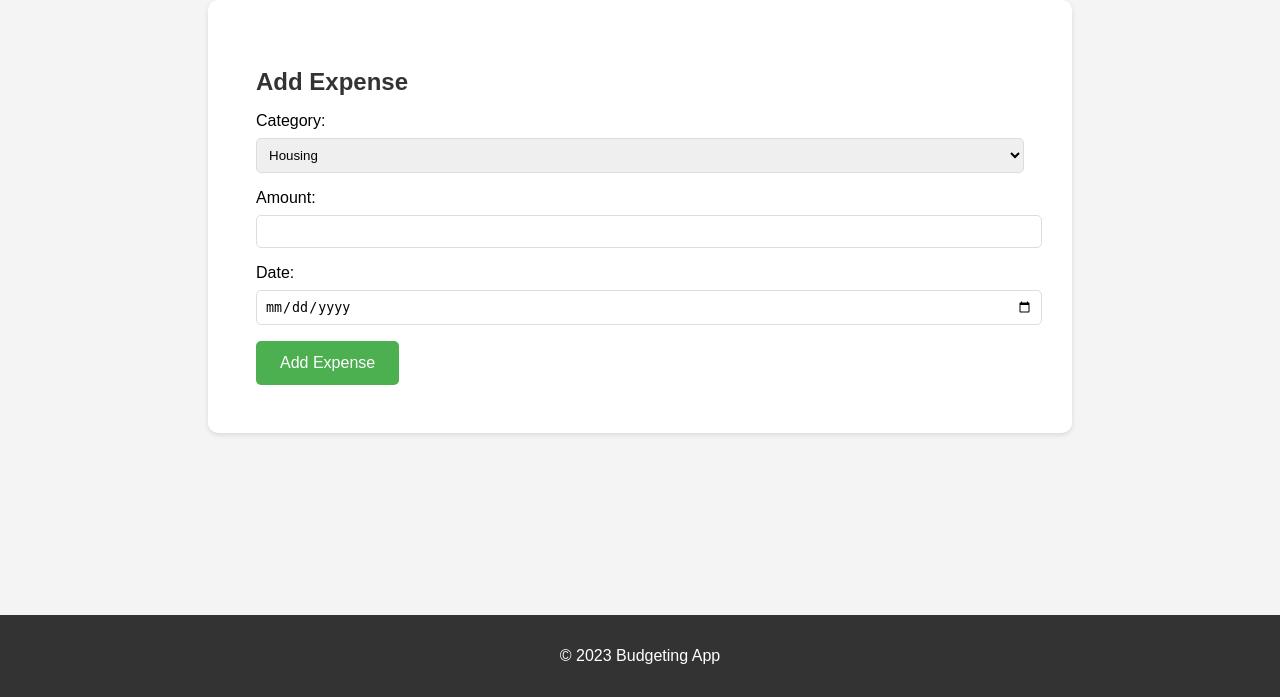
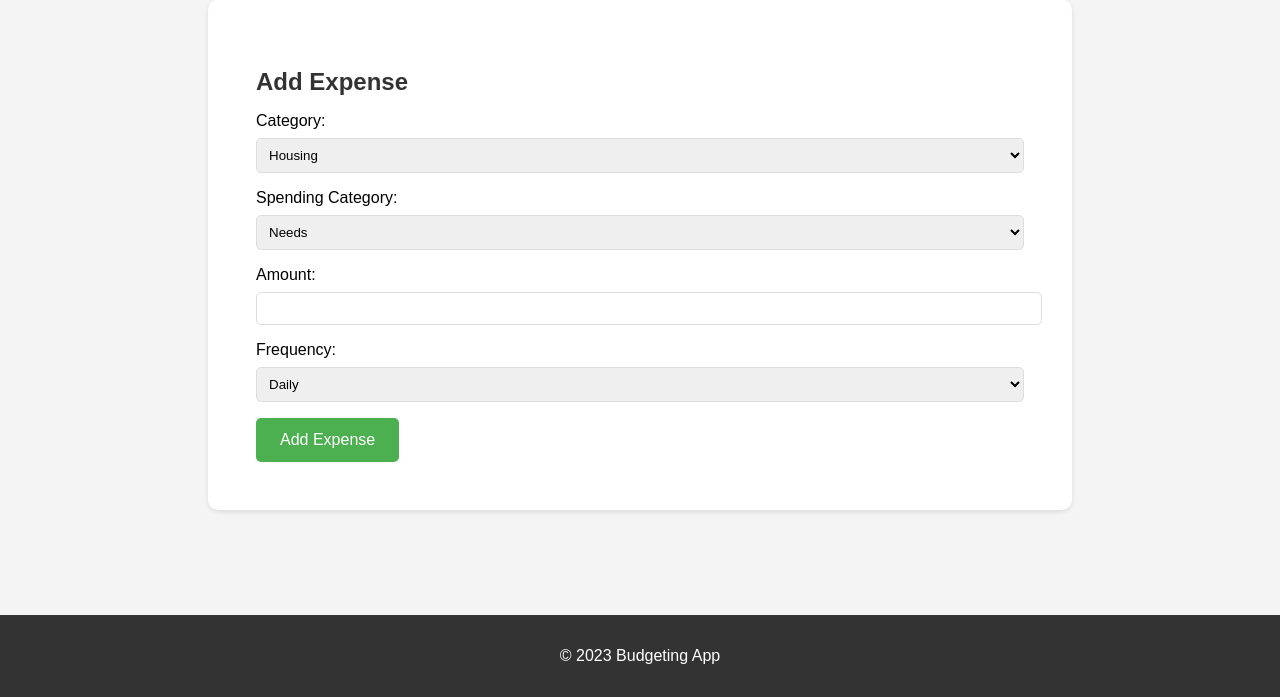
Before and after one commit to multilada/budapp, a Flask app: page /add_expense in a window 1280 px wide. Shown: the part 103-800 px from the top of the page. Run offline with Flask 3, Linux system fonts and the light colour scheme; the visitor is signed in with stand-in values (Sample User, id 1).

Commit message:
Fix expenses

```diff
--- a/app.py
+++ b/app.py
@@ -54,8 +54,9 @@ def create_tables():
           expense_id INTEGER PRIMARY KEY AUTOINCREMENT,
           user_id INTEGER,
           category TEXT NOT NULL,
+          spending_category TEXT NOT NULL,
           amount REAL NOT NULL,
-          date TEXT NOT NULL,
+          frequency TEXT NOT NULL,
           FOREIGN KEY (user_id) REFERENCES users(user_id)
       )
   """
@@ -92,10 +93,12 @@ def signup():
                 (username, password_hash),
             )
             conn.commit()
-            close_db(conn)
             return redirect(url_for("login"))
         except sqlite3.IntegrityError:
             return render_template("signup.html", error="Username already exists.")
+        finally:
+            close_db(conn)
+
     return render_template("signup.html")
 
 
@@ -174,14 +177,15 @@ def add_expense():
     if user_id:
         if request.method == "POST":
             category = request.form["category"]
+            spending_category = request.form["spending_category"]
             amount = request.form["amount"]
-            date = request.form["date"]
+            frequency = request.form["frequency"]
 
             conn = get_db_connection()
             cursor = conn.cursor()
             cursor.execute(
-                "INSERT INTO expenses (user_id, category, amount, date) VALUES (?, ?, ?, ?)",
-                (user_id, category, amount, date),
+                "INSERT INTO expenses (user_id, category, spending_category, amount, frequency) VALUES (?, ?, ?, ?, ?)",
+                (user_id, category, spending_category, amount, frequency),
             )
             conn.commit()
             close_db(conn)
--- a/templates/add_expense.html
+++ b/templates/add_expense.html
@@ -31,13 +31,29 @@
                 </div>
 
                 <div class="form-group">
+                    <label for="spending_category">Spending Category:</label>
+                    <select id="spending_category" name="spending_category" required>
+                        <option value="Needs">Needs</option>
+                        <option value="Wants">Wants</option>
+                        <option value="Savings">Savings</option>
+                    </select>
+                </div>
+
+                <div class="form-group">
                     <label for="amount">Amount:</label>
                     <input type="number" id="amount" name="amount" required>
                 </div>
 
                 <div class="form-group">
-                    <label for="date">Date:</label>
-                    <input type="date" id="date" name="date" required>
+                    <label for="frequency">Frequency:</label>
+                    <select id="frequency" name="frequency" required>
+                        <option value="Daily">Daily</option>
+                        <option value="Weekly">Weekly</option>
+                        <option value="Fortnightly">Fortnightly</option>
+                        <option value="Monthly">Monthly</option>
+                        <option value="Quarterly">Quarterly</option>
+                        <option value="Yearly">Yearly</option>
+                    </select>
                 </div>
 
                 <button type="submit" class="button">Add Expense</button>
--- a/templates/add_income.html
+++ b/templates/add_income.html
@@ -31,8 +31,11 @@
                 <div class="form-group">
                     <label for="frequency">Frequency:</label>
                     <select id="frequency" name="frequency" required>
+                        <option value="Daily">Daily</option>
                         <option value="Weekly">Weekly</option>
+                        <option value="Fortnightly">Fortnightly</option>
                         <option value="Monthly">Monthly</option>
+                        <option value="Quarterly">Quarterly</option>
                         <option value="Yearly">Yearly</option>
                     </select>
                 </div>
--- a/templates/dashboard.html
+++ b/templates/dashboard.html
@@ -45,16 +45,18 @@
                     <thead>
                         <tr>
                             <th>Category</th>
+                            <th>Spending Category</th>
                             <th>Amount</th>
-                            <th>Date</th>
+                            <th>Frequency</th>
                         </tr>
                     </thead>
                     <tbody>
                         {% for expense in expenses %}
                             <tr>
                                 <td>{{ expense['category'] }}</td>
+                                <td>{{ expense['spending_category'] }}</td>
                                 <td>{{ expense['amount'] }}</td>
-                                <td>{{ expense['date'] }}</td>
+                                <td>{{ expense['frequency'] }}</td>
                             </tr>
                         {% endfor %}
                     </tbody>
```
Also changed, not shown: test/test_app.py (+9 -15 lines).
